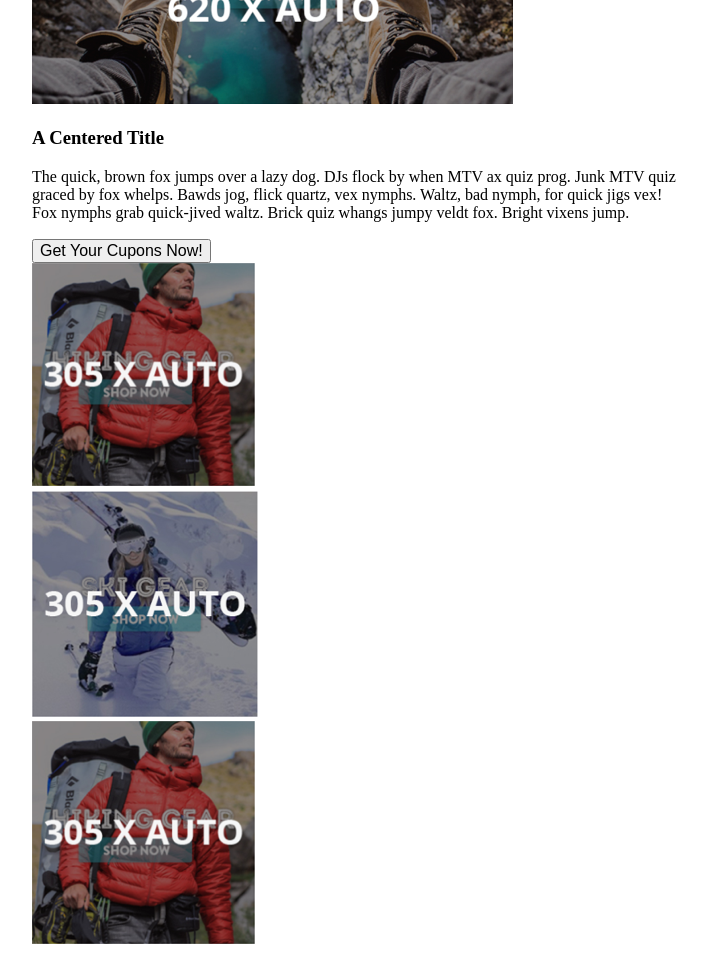
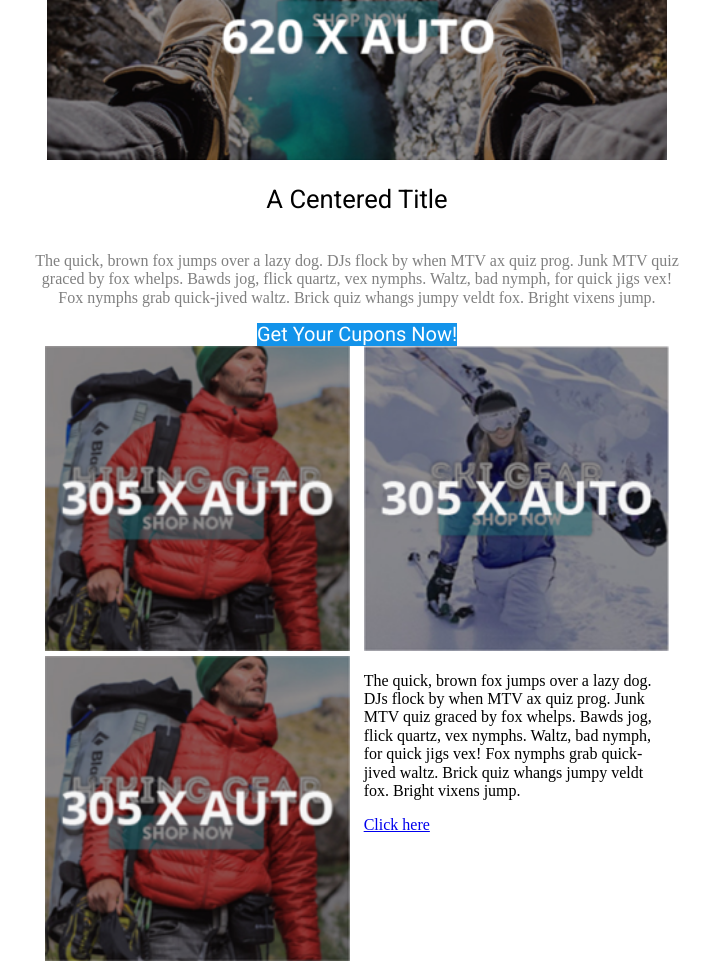
Before and after one commit to patel-neel/wmCodingChallenge, a plain HTML site: page index.html in a window 1280 px wide. Shown: the part 540-1501 px from the top of the page, without its empty margins (283-993 px from the left). Drawn offline with Linux system fonts and the light colour scheme.

Commit message:
more styling.

```diff
--- a/index.html
+++ b/index.html
@@ -28,9 +28,6 @@
 
             <div class="mainHeader">
                 <a href="https://www.wiredmessenger.com/"><h1><strong>Logo</strong>here</h1></a>
-                <div class="headerImage">
-                    <img src="" alt="">
-                </div>
             </div>
 
             <!-- Snow jackets clickable image -->
@@ -60,31 +57,31 @@
 
             <!-- Start of Cupons -->
             <section class="getYourCupons">
-                <h3>A Centered Title</h3>
+                <h2>A Centered Title</h2>
 
                 <p>The quick, brown fox jumps over a lazy dog. DJs flock by when MTV ax quiz prog. Junk MTV quiz graced by fox whelps. Bawds jog, flick quartz, vex nymphs. Waltz, bad nymph, for quick jigs vex! Fox nymphs grab quick-jived waltz. Brick quiz whangs jumpy veldt fox. Bright vixens jump.</p>
 
-                <button>Get Your Cupons Now!</button>
+                <a href="#" class="linkButton">Get Your Cupons Now!</a>
             </section>
 
             <!-- Start of shoping grid -->
             <section class="shoppingGrid">
 
                 <div class="rowOne">
-                    <div class="gridBoxOne">
+                    <div class="gridBox gridBoxOne">
                         <img src="/assets/hikingGear.png" alt="Hiking Gear">
                     </div>
-                    <div class="gridBoxTwo">
+                    <div class="gridBox gridBoxTwo">
                         <img src="/assets/skiGear.png" alt="Ski Gear">
                     </div>
                 </div>
 
                 <div class="rowTwo">
-                    <div class="gridBoxThree">
+                    <div class="gridBox gridBoxThree">
                         <img src="/assets/hikingGear.png" alt="Hiking Gear">
                     </div>
 
-                    <div class="gridBoxFour">
+                    <div class="gridBox gridBoxFour">
                         <p>
                             The quick, brown fox jumps over a lazy dog. DJs flock by when MTV ax quiz prog. Junk MTV quiz graced by fox whelps. Bawds jog, flick quartz, vex nymphs. Waltz, bad nymph, for quick jigs vex! Fox nymphs grab quick-jived waltz. Brick quiz whangs jumpy veldt fox. Bright vixens jump.
                         </p>
@@ -96,7 +93,7 @@
                 </div>
 
                 <div class="rowThree">
-                    <div class="gridBoxFive">
+                    <div class="gridBox gridBoxFive">
                         <p>
                             The quick, brown fox jumps over a lazy dog. DJs flock by when MTV ax quiz prog. Junk MTV quiz graced by fox whelps. Bawds jog, flick quartz, vex nymphs. Waltz, bad nymph, for quick jigs vex! Fox nymphs grab quick-jived waltz. Brick quiz whangs jumpy veldt fox. Bright vixens jump
                         </p>
@@ -106,7 +103,7 @@
                         </a>
                     </div>
 
-                    <div class="gridBoxSix">
+                    <div class="gridBox gridBoxSix">
                         <img src="/assets/skiGear.png" alt="Ski Gear">
                     </div>
 
--- a/styles/sass/_header.scss
+++ b/styles/sass/_header.scss
@@ -49,7 +49,6 @@ h2{
 
 .headerImage{
     width: 100%;
-
     img{
         width: 100%;
     }
--- a/styles/sass/_main.scss
+++ b/styles/sass/_main.scss
@@ -0,0 +1,58 @@
+.newArrivals{
+    display: flex;
+    justify-content: center;
+
+    .newArrivalsImage{
+        width: 620px;
+
+        img{
+            width: 100%;
+        }
+    }
+}
+
+
+.getYourCupons{
+    display: flex;
+    flex-direction: column;
+    align-items: center;
+
+    p{
+        text-align: center;
+        color: grey;
+    }
+}
+
+a.linkButton{
+    background-color: #1393EA;
+    color: white;
+    text-decoration: none;
+    font-size: 20px;
+    font-family: 'Roboto', sans-serif;
+
+    display: flex;
+    align-items: center;
+}
+
+
+
+
+
+.shoppingGrid{
+    display: flex;
+    flex-direction: column;
+    align-items: center;
+
+    .gridBox{
+        width: 305px;
+        // height: 350px;
+    }
+
+    .rowOne,
+    .rowTwo,
+    .rowThree{
+        display: flex;
+        justify-content: space-evenly;
+        width: 100%;
+    }
+}
--- a/styles/sass/_setup.scss
+++ b/styles/sass/_setup.scss
@@ -8,7 +8,9 @@ html { -moz-box-sizing: border-box; -webkit-box-sizing: border-box; box-sizing:
 
 .visuallyhidden:not(:focus):not(:active) { position: absolute; width: 1px; height: 1px; margin: -1px;border: 0;padding: 0;white-space: nowrap;clip-path: inset(100%);clip: rect(00 0 0);overflow: hidden;}
 
-
+img{
+    width: 100%;
+}
 .wrapper{
     width: 100%;
     margin: 0 auto;
```
Also changed, not shown: styles/style.css.
